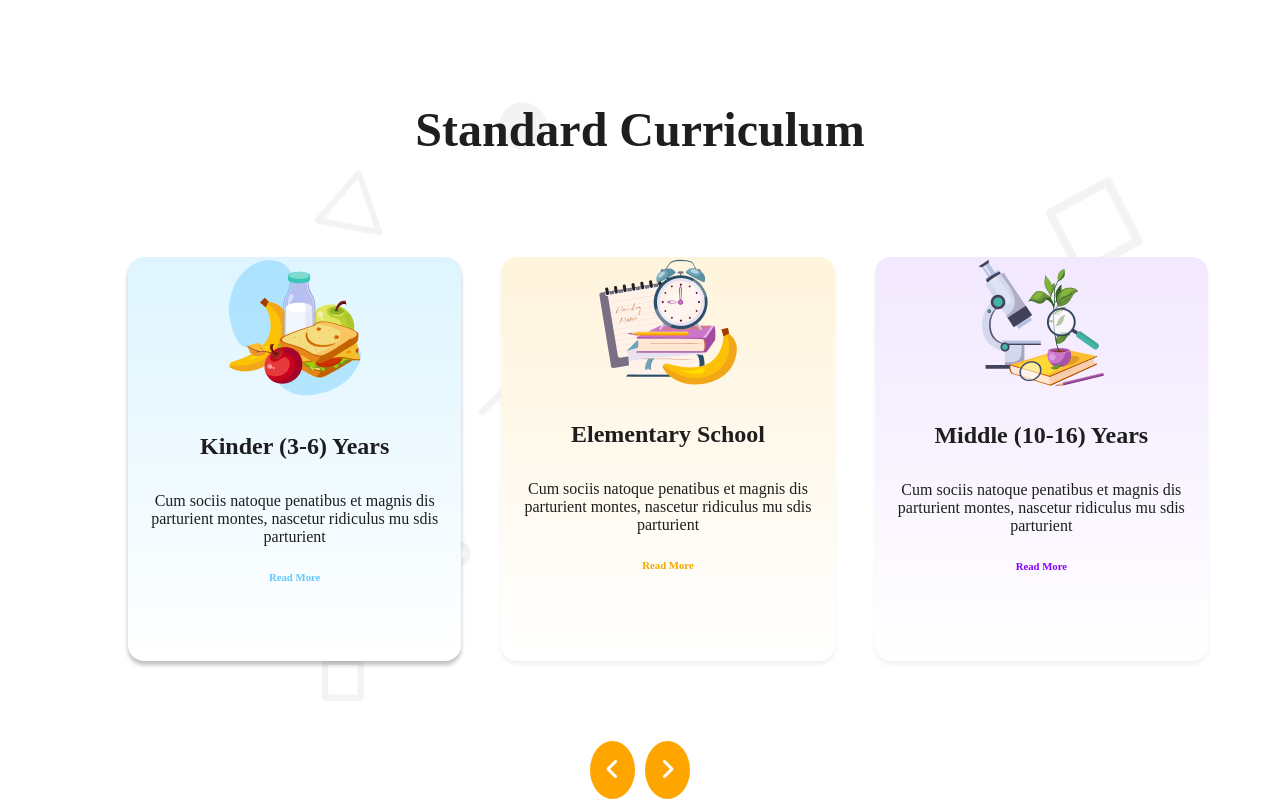
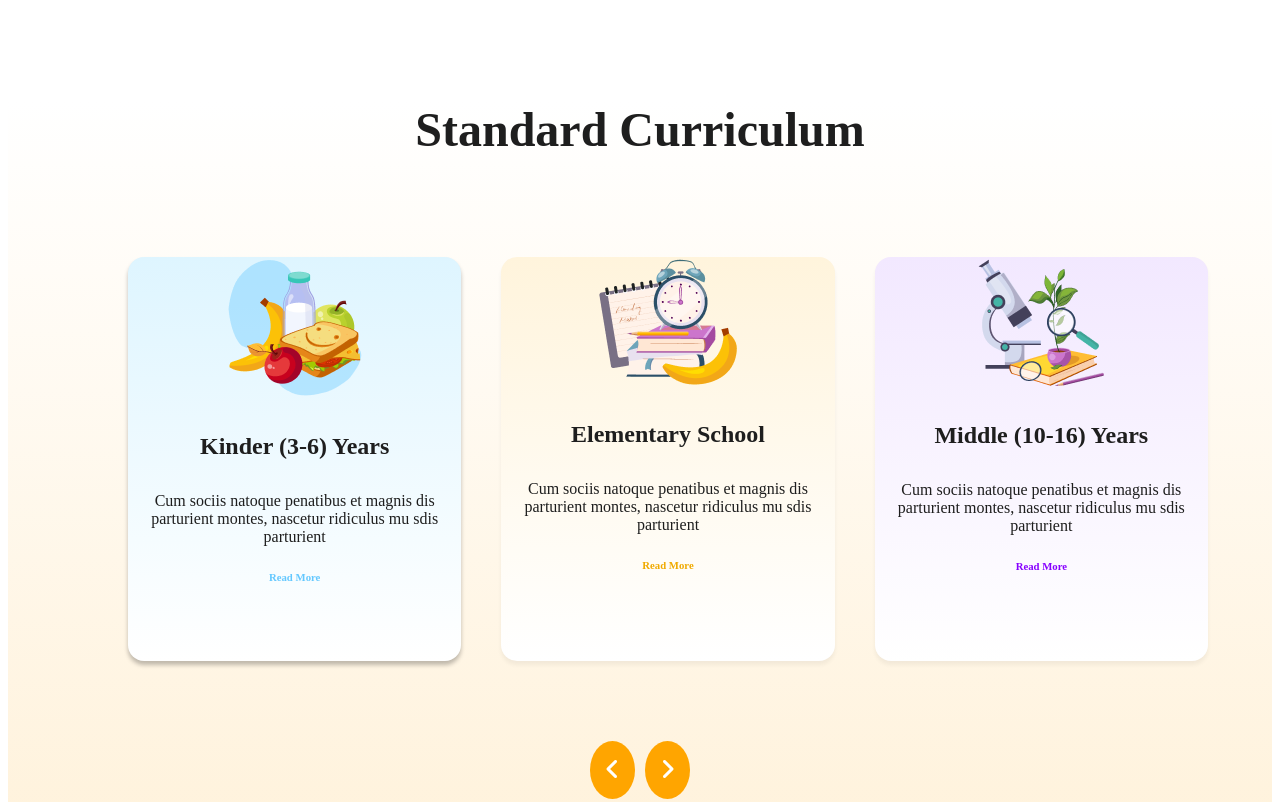
Before and after one commit to razaulkarim2410/assignment-two, a plain HTML site: page index.html in a window 1280 px wide. Shown: the part 724-1526 px from the top of the page. Drawn offline with Linux system fonts and the light colour scheme.

Commit message:
added background color

```diff
--- a/styles/style.css
+++ b/styles/style.css
@@ -116,6 +116,7 @@ nav li a{
   background-size: cover;
   background-position: center;
   background-repeat: no-repeat; */
+  background: linear-gradient(0.00deg, rgba(254, 163, 1, 0.3), rgba(255, 255, 255, 0.3) 100%);
 }
 .main-1{
   display: flex;
```
